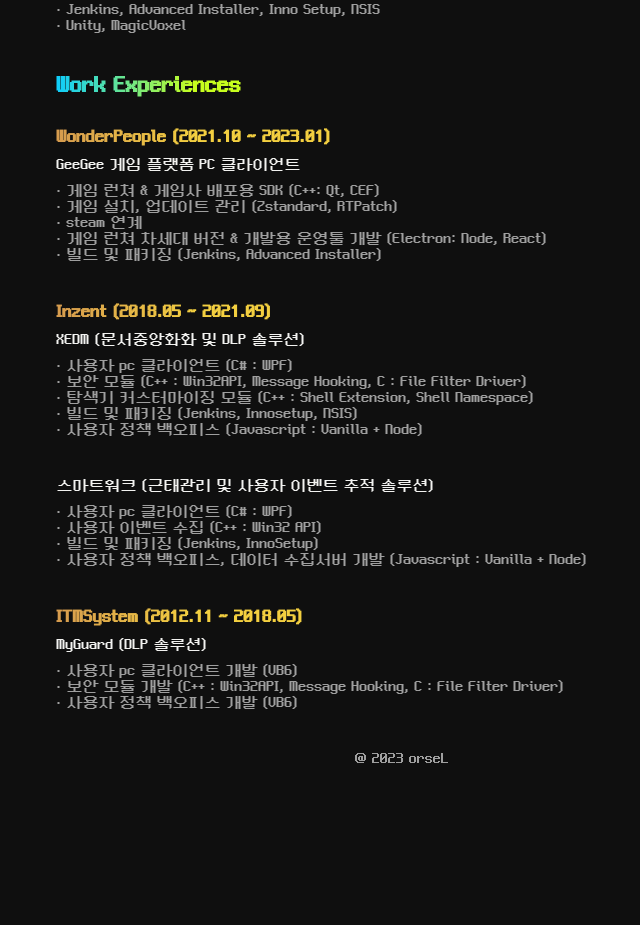
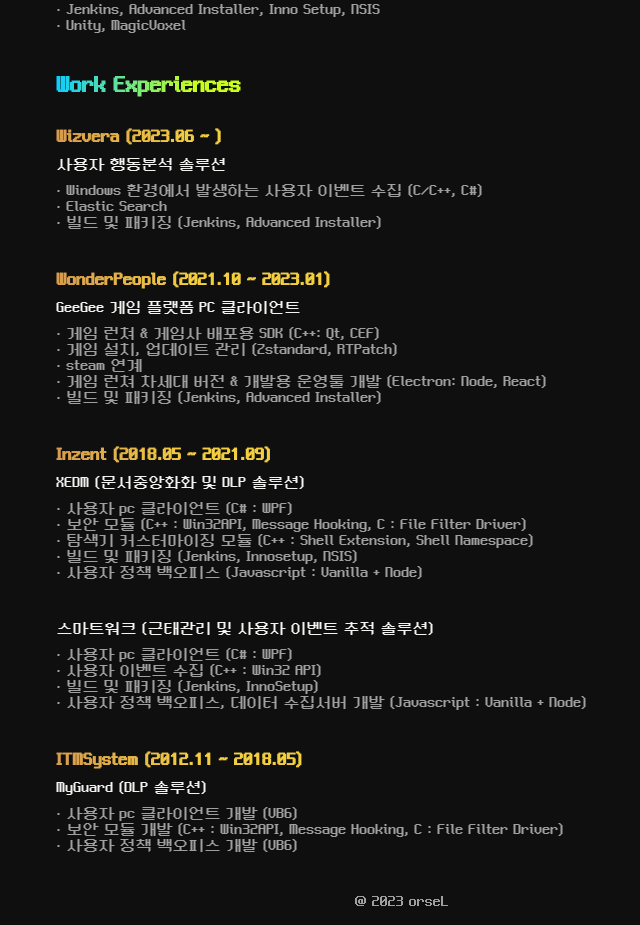
Before and after one commit to orselv99/orselv99.github.io, a React (Create React App) app: page /resume in a window 1280 px wide. Shown: the part 1020-1945 px from the top of the page, without its empty margins (238-878 px from the left). Before the commit the page ends 1817 px from the top, so only its background shows below. Built offline with nearby package versions, Linux system fonts and the light colour scheme.

Commit message:
resume 추가

```diff
--- a/src/pages/contents/resume.tsx
+++ b/src/pages/contents/resume.tsx
@@ -49,6 +49,13 @@ export const Resume = () => {
         <div className='resume_container'>
           <h2>Work Experiences</h2>
           <div className='resume_workexperience'>
+            <h3>Wizvera (2023.06 ~ )</h3>
+            <h4>사용자 행동분석 솔루션</h4>
+            <p>· Windows 환경에서 발생하는 사용자 이벤트 수집 (C/C++, C#)</p>
+            <p>· Elastic Search</p>
+            <p>· 빌드 및 패키징 (Jenkins, Advanced Installer)</p>
+          </div>
+          <div className='resume_workexperience'>
             <h3>WonderPeople (2021.10 ~ 2023.01)</h3>
             <h4>GeeGee 게임 플랫폼 PC 클라이언트</h4>
             <p>· 게임 런쳐 & 게임사 배포용 SDK (C++: Qt, CEF)</p>
```
